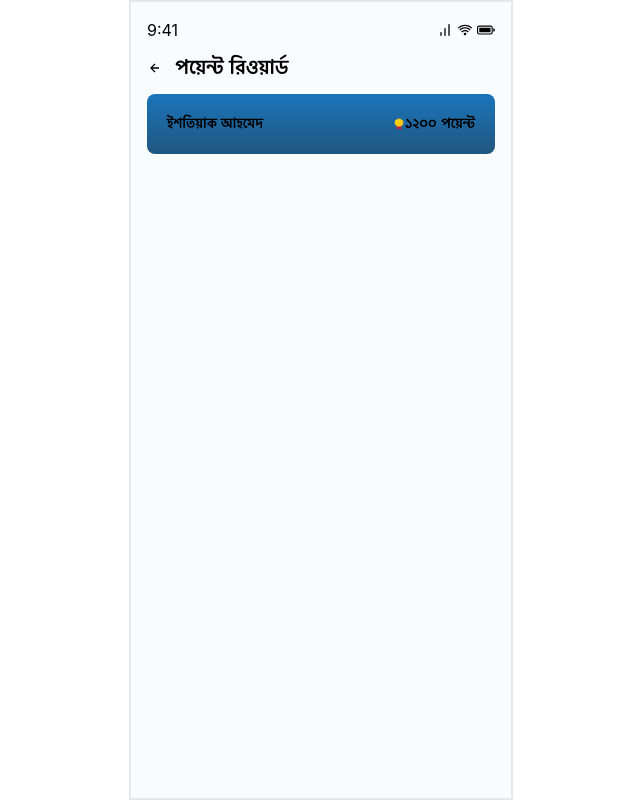
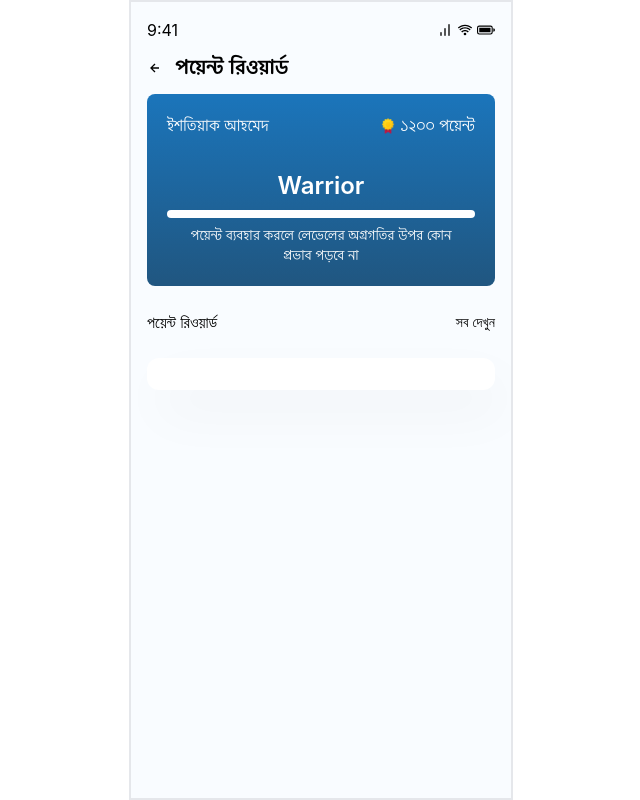
Before and after one commit to Mehedihasan-95/reactMobileViewApp, a React (Create React App) app: page / in a window 1280 px wide. Shown: the whole page, without its empty margins (319-959 px from the left). Built offline with nearby package versions, Linux system fonts and the light colour scheme.

Commit message:
reward list comopenets wip

```diff
--- a/src/App.tsx
+++ b/src/App.tsx
@@ -1,7 +1,7 @@
 import './App.scss';
 import QuizCategory from './components/quiz-category/quiz-category'
 import { FaTrophy, FaAngleRight } from "react-icons/fa";
-function App() {
+const App = ()=> {
   const quizLists = [
     {
       id: 1,
--- /dev/null
+++ b/src/components/reward-lists/reward-list.scss
@@ -0,0 +1 @@
+.point-list-box{box-shadow: 10px 24px 54px rgba(15, 13, 35, 0.04);}
--- /dev/null
+++ b/src/components/reward-lists/reward-list.tsx
@@ -0,0 +1,16 @@
+
+import './reward-list.scss';
+
+const RewardList = ()=>{
+    return (
+        <div className='bg-white rounded-xl w-full p-4 point-list-box flex justify-between items-center'>
+            <div>
+                <div>
+
+                </div>
+            </div>
+        </div>
+    )
+}
+
+export default RewardList;
--- a/src/point-reward.tsx
+++ b/src/point-reward.tsx
@@ -1,7 +1,9 @@
-import './point-reward.scss'
 import { FiBarChart } from "react-icons/fi";
 import { BiWifi,BiLeftArrowAlt } from "react-icons/bi";
 import { BsBatteryFull } from "react-icons/bs";
+import RewardList from "./components/reward-lists/reward-list";
+import './point-reward.scss'
+
 const PointReward = () => {
     return (
         <div className='body h-full p-4'>
@@ -21,13 +23,29 @@ const PointReward = () => {
             </div>
             <div className='status-box rounded-lg p-5'>
                 <div className='flex justify-between'>
-                    <p className='font-tatsam-medium text-sm'>ইশতিয়াক আহমেদ</p>
+                    <p className='font-tatsam-regular text-md text-white'>ইশতিয়াক আহমেদ</p>
                     <div className='flex items-center'>
-                        <img src={require('./assets/img/prize_hires.png')} className="w-3" />
-                        <p className='font-tatsam-medium text-sm'>১২০০ পয়েন্ট</p>
+                        <img src={require('./assets/img/prize_hires.png')} className="w-4 mr-1" />
+                        <p className='font-tatsam-regular text-md text-white'>১২০০ পয়েন্ট</p>
                     </div>
                 </div>
 
+                <div className='pt-8 text-center text-white'>
+                    <p className='text-2xl font-semibold'>Warrior</p>
+                    <div className='w-full h-2 rounded-md my-2 bg-white'></div>
+                    <p className='font-tatsam-regular px-2 text-sm'>পয়েন্ট ব্যবহার করলে লেভেলের অগ্রগতির উপর কোন প্রভাব পড়বে না</p>
+                </div>
+            </div>
+
+            <div className='nav-header-title py-6'>
+                <div className=' flex justify-between items-center'>
+                    <p className='font-tatsam-regualar text-md'>পয়েন্ট রিওয়ার্ড</p>
+                    <p className='font-tatsam-regualar text-sm'>সব দেখুন</p>
+                </div>
+            </div>
+
+            <div>
+                <RewardList/>
             </div>
         </div>
     )
```
